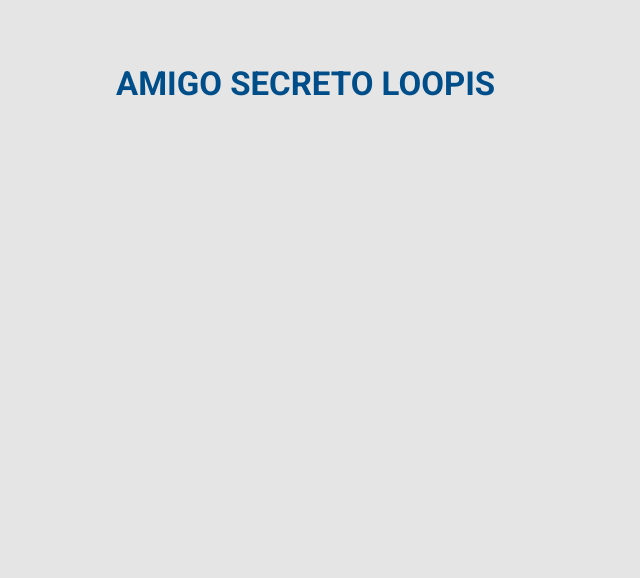
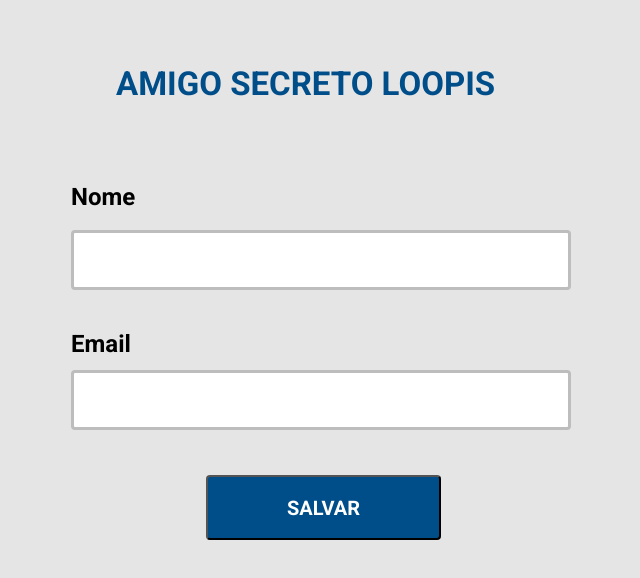
Before and after one commit to processo-seletivo-loopis/amigo-secreto, a React (Create React App) app in the folder frontend/: page /editFriend in a window 1280 px wide. Shown: the top 578 px of the page, without its empty margins (357-997 px from the left). Built offline with nearby package versions, Linux system fonts and the light colour scheme.

Commit message:
feat: editFriend page

```diff
--- a/frontend/src/components/AddFriend/index.js
+++ b/frontend/src/components/AddFriend/index.js
@@ -2,15 +2,15 @@ import React from 'react'
 import InputName from '../InputName';
 import InputEmail from '../InputEmail';
 import Button from '../Button';
-import {Form, register, register_add} from './styles';
+import { register, register_add } from './styles';
 
 export default function AddFriend() {
     return (
-        <Form>
+        <form>
             <InputName />
             <InputEmail />
-            <Button position={register} text="CADASTRAR" />
-            <Button position={register_add} text="CADASTRAR E ADICIONAR OUTRO" />
-        </Form>
+            <Button position_size={register} text="CADASTRAR" />
+            <Button position_size={register_add} text="CADASTRAR E ADICIONAR OUTRO" />
+        </form>
     );
 }
--- a/frontend/src/components/AddFriend/styles.js
+++ b/frontend/src/components/AddFriend/styles.js
@@ -1,9 +1,3 @@
-import styled from "styled-components";
-
-const Form = styled.form`
-    background: #FFFFFF;
-`
-
 const register = {
     width: "500px",
     height: "70px",
@@ -18,4 +12,4 @@ const register_add = {
     top: "550px"
 }
 
-export { Form, register, register_add };
+export { register, register_add };
--- a/frontend/src/components/Button/index.js
+++ b/frontend/src/components/Button/index.js
@@ -1,8 +1,8 @@
 import React from 'react'
 import StyledButton from './styles'
 
-export default function Button({position,text}) {
+export default function Button({position_size,text}) {
     return (
-        <StyledButton position={position}>{text}</StyledButton>
+        <StyledButton position_size={position_size}>{text}</StyledButton>
     )
 }
--- a/frontend/src/components/Button/styles.js
+++ b/frontend/src/components/Button/styles.js
@@ -10,10 +10,10 @@ const StyledButton = styled.button`
     font-size: 20px;
     text-align: center;
     position: absolute;
-    width: ${props => props.position.width};
-    height: ${props => props.position.height};
-    left: ${props => props.position.left};
-    top: ${props => props.position.top};
+    width: ${props => props.position_size.width};
+    height: ${props => props.position_size.height};
+    left: ${props => props.position_size.left};
+    top: ${props => props.position_size.top};
 `
 
 export default StyledButton;
--- a/frontend/src/components/Buttons/index.js
+++ b/frontend/src/components/Buttons/index.js
@@ -5,7 +5,7 @@ import {StyledButtonsContainer, button_add} from './styles';
 export default function Buttons() {
     return (
         <StyledButtonsContainer>
-            <Button position={button_add} text="ADICIONAR" />
+            <Button position_size={button_add} text="ADICIONAR" />
         </StyledButtonsContainer>
     )
 }
--- a/frontend/src/components/Buttons/styles.js
+++ b/frontend/src/components/Buttons/styles.js
@@ -2,10 +2,6 @@ import styled from 'styled-components';
 
 const StyledButtonsContainer = styled.div`
     position: absolute;
-    width: 250px;
-    height: 80px;
-    left: 1040px;
-    top: 555px;
 `
 
 const button_add = {
--- a/frontend/src/components/EditFriend/index.js
+++ b/frontend/src/components/EditFriend/index.js
@@ -1,9 +1,15 @@
 import React from 'react'
+import InputName from '../InputName';
+import InputEmail from '../InputEmail';
+import Button from '../Button';
+import save from './styles';
 
 export default function EditFriend() {
     return (
-        <div>
-
-        </div>
-    )
+        <form>
+            <InputName />
+            <InputEmail />
+            <Button position_size={save} text="SALVAR" />
+        </form>
+    );
 }
--- /dev/null
+++ b/frontend/src/components/EditFriend/styles.js
@@ -0,0 +1,8 @@
+const save = {
+    width: "235px",
+    height: "65px",
+    left: "563px",
+    top: "475px"
+}
+
+export default save;
--- /dev/null
+++ b/frontend/src/components/Form/styles.js
@@ -0,0 +1,7 @@
+import styled from "styled-components";
+
+const StyledForm = styled.form`
+    background: #FFFFFF;
+`
+
+export default StyledForm;
--- a/frontend/src/components/Home/index.js
+++ b/frontend/src/components/Home/index.js
@@ -12,7 +12,7 @@ export default function Home() {
 		//const newFriends = friendsService.getFriends();
         const newFriends = [];
 		setFriends(newFriends);
-	}, [friends]);
+	}, []);
 
     return (
         <div>
```
Also changed, not shown: frontend/src/components/Form/index.js (added, +8 -0 lines).
